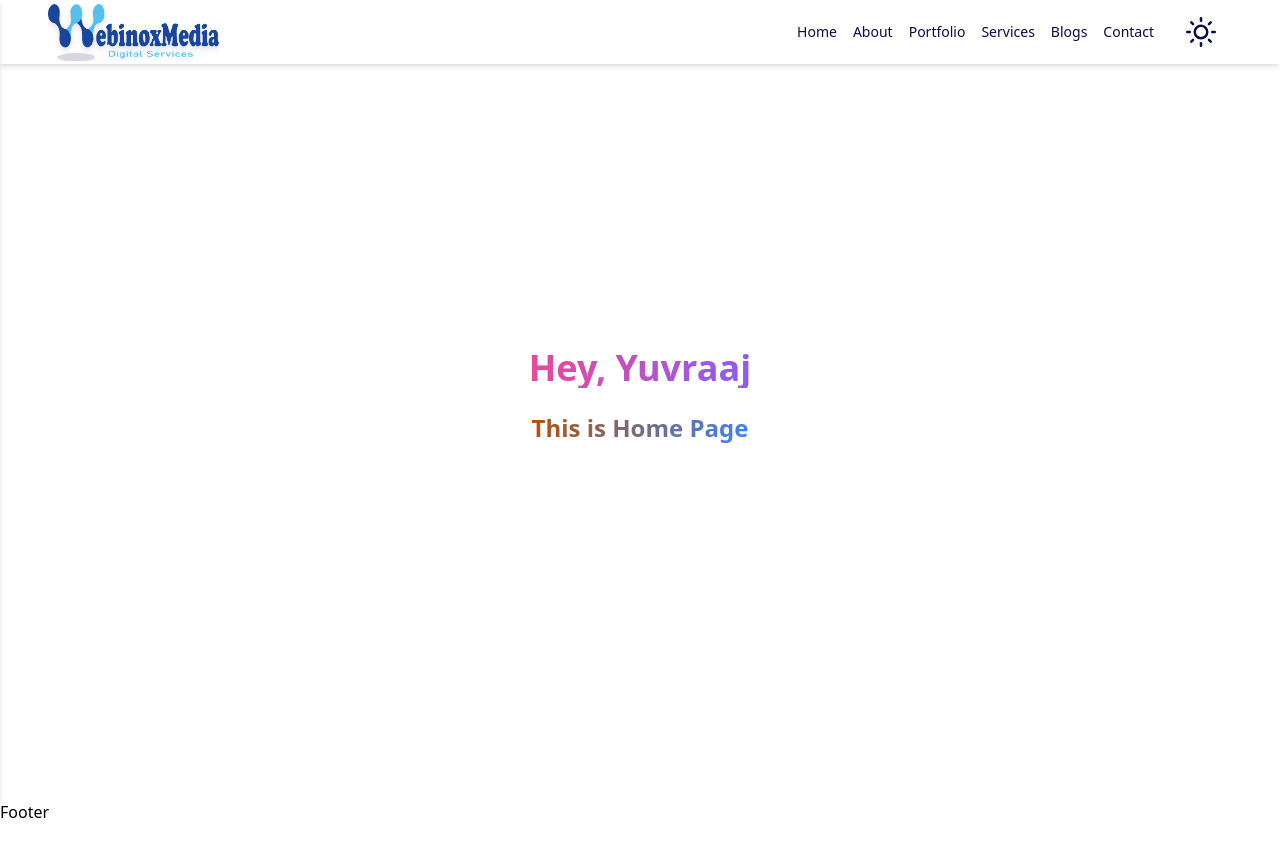
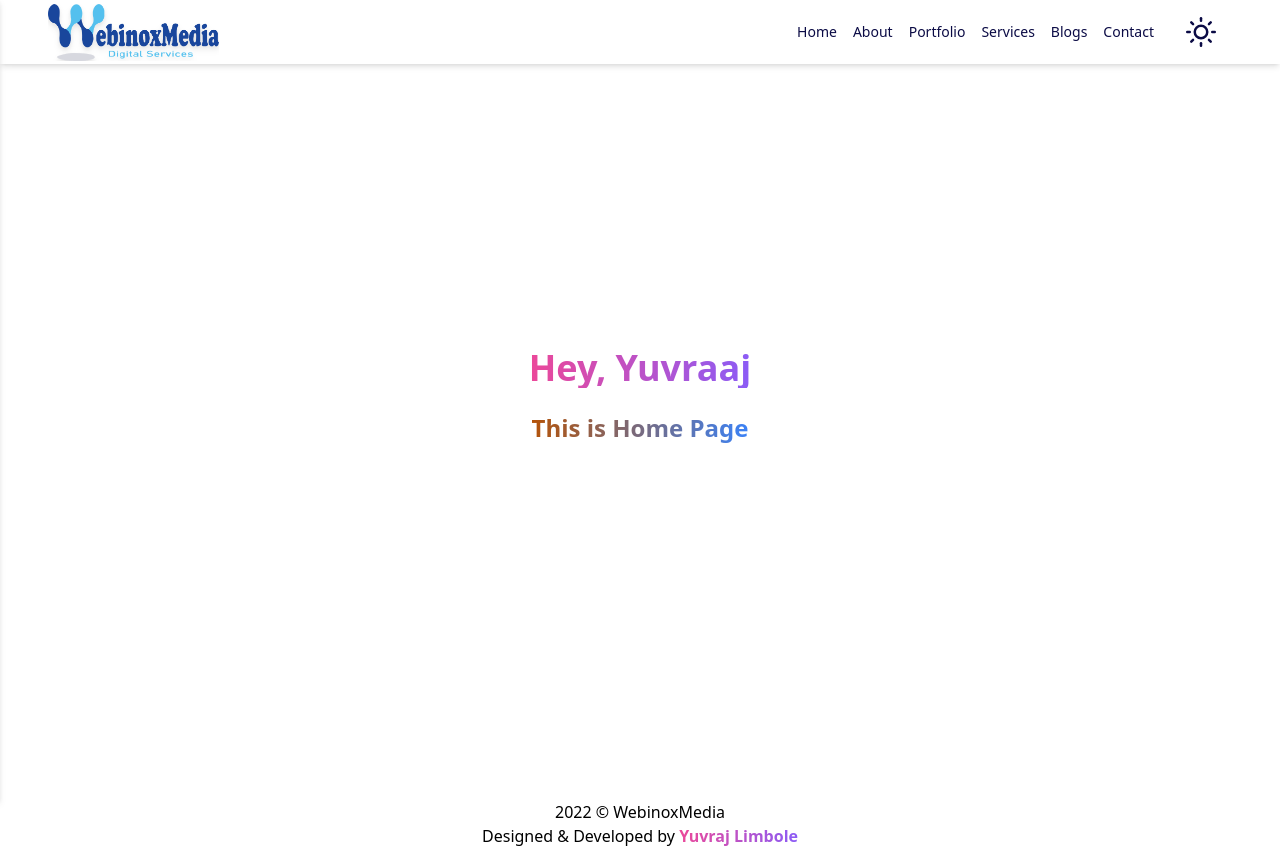
Before and after one commit to yuvidcreator/next-tsx-pwa-boilerplate, a Next.js app: page / in a window 1280 px wide. Before the commit the page ends 824 px from the top, so only its background shows below. Built offline with nearby package versions, Linux system fonts and the light colour scheme; no server answers.

Commit message:
Copyright Seztion added

```diff
--- a/components/Footer.tsx
+++ b/components/Footer.tsx
@@ -1,10 +1,25 @@
-import MobileBottomNav from "./MobileBottomNav"
+import { Business } from "@/lib/Web";
+import Link from "next/link";
 
 
 const Footer = () => {
+  const fullYear = new Date().getFullYear();
+
   return (
-    <footer>
-      <h1 className="mb-20 lg:mb-0">Footer</h1>
+    <footer className="mb-20 lg:mb-0">
+      <div className="flex justify-center items-center text-center lg:mb-4">
+        <div>
+          <p>
+            {fullYear} &copy; {Business.site_name}
+          </p>
+          <p>
+              Designed & Developed by{' '}<br className="md:hidden" />
+              <Link href="https://www.webinoxmedia.com" passHref>
+                <a className="font-bold bg-clip-text text-transparent bg-gradient-to-r from-pink-500 to-violet-500 dark:from-violet-500 dark:to-pink-500">Yuvraj Limbole</a>
+              </Link>
+          </p>
+        </div>
+      </div>
     </footer>
   )
 }
```
